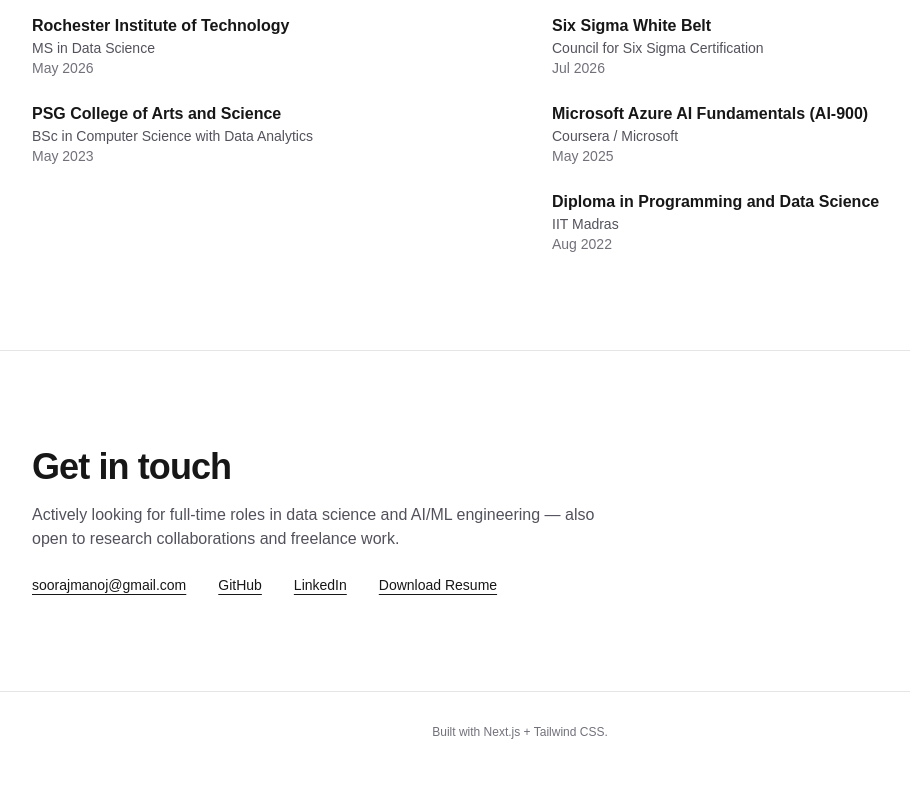
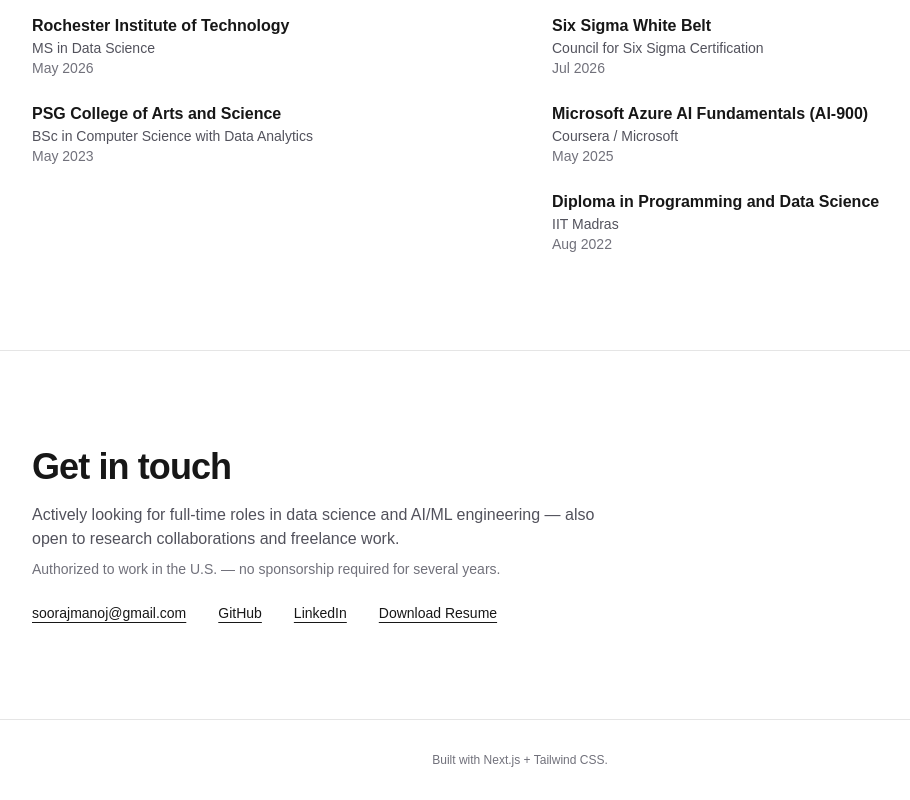
Before and after one commit to soorajmanoj/soorajmanoj.github.io, a Next.js app: page / in a window 1280 px wide. Shown: the part 3910-4710 px from the top of the page, without its empty margins (120-1030 px from the left). Before the commit the page ends 4682 px from the top, so only its background shows below. Built offline with nearby package versions, Linux system fonts and the light colour scheme.

Commit message:
Add work authorization note to Contact section

```diff
--- a/app/components/Contact.tsx
+++ b/app/components/Contact.tsx
@@ -8,6 +8,9 @@
         <p className="mt-4 max-w-xl text-zinc-600 dark:text-zinc-400">
           Actively looking for full-time roles in data science and AI/ML engineering — also open
           to research collaborations and freelance work.
+        </p>
+        <p className="mt-2 max-w-xl text-sm text-zinc-500">
+          Authorized to work in the U.S. — no sponsorship required for several years.
         </p>
         <div className="mt-6 flex flex-wrap gap-x-8 gap-y-3 text-sm font-medium">
           <a href={`mailto:${profile.email}`} className="underline underline-offset-4">
```
